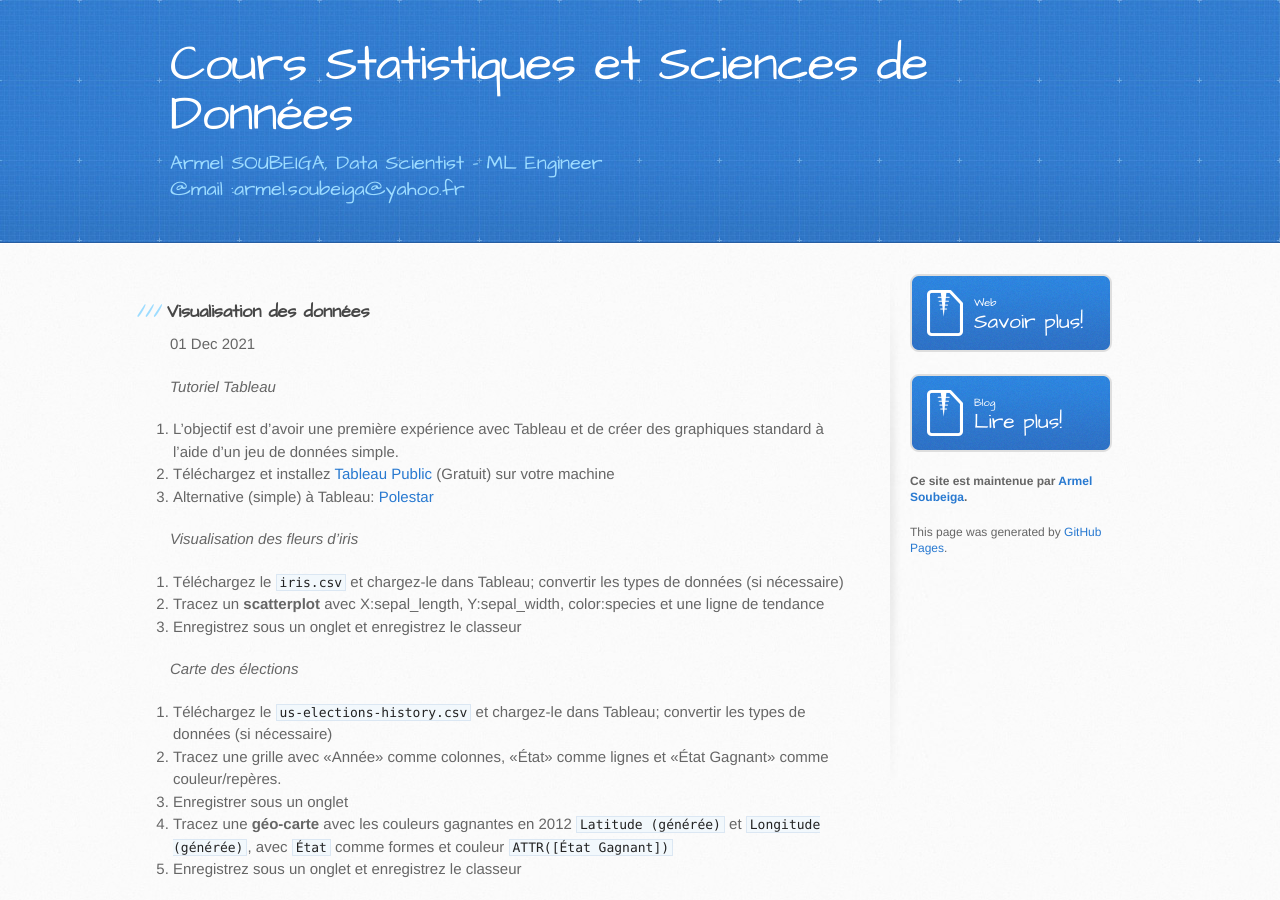
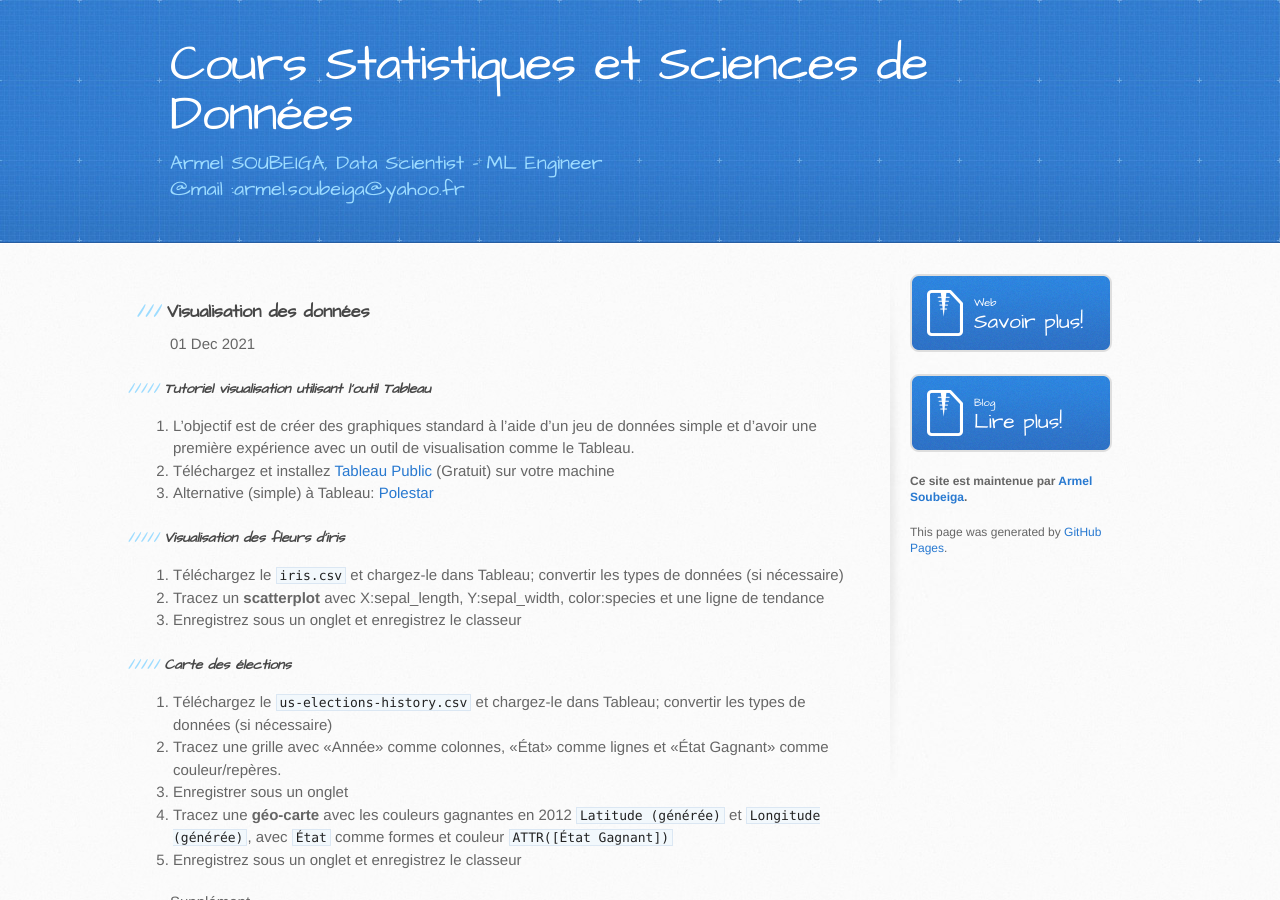
Before and after one commit to armelsoubeiga/Cours, a Jekyll site: the page built from dataviz/_posts/2021-12-11-Visualisation-des-données.md, in a window 1280 px wide and 900 px high. Built offline with Jekyll 4.4.1, drawn with Linux system fonts in a browser that asks for light colours.

Commit message:
Add files via upload

```diff
--- a/dataviz/_posts/2021-12-11-Visualisation-des-données.md
+++ b/dataviz/_posts/2021-12-11-Visualisation-des-données.md
@@ -4,19 +4,19 @@ title:  "Visualisation des données"
 date:   12/2021
 ---
 
-*Tutoriel Tableau*
+##### *Tutoriel visualisation utilisant l'outil Tableau*
 
-1. L'objectif est d'avoir une première expérience avec Tableau et de créer des graphiques standard à l'aide d'un jeu de données simple.
+1. L'objectif est de créer des graphiques standard à l'aide d'un jeu de données simple et d'avoir une première expérience avec un outil de visualisation comme le Tableau.
 2. Téléchargez et installez [Tableau Public](https://public.tableau.com/) (Gratuit) sur votre machine
 3. Alternative (simple) à Tableau: [Polestar](http://vega.github.io/polestar/)
 
-*Visualisation des fleurs d'iris*
+##### *Visualisation des fleurs d'iris*
 
-1. Téléchargez le [`iris.csv`](data/iris.csv) et chargez-le dans Tableau; convertir les types de données (si nécessaire)
+1. Téléchargez le [`iris.csv`](DataViz/data/iris.csv) et chargez-le dans Tableau; convertir les types de données (si nécessaire)
 2. Tracez un **scatterplot** avec X:sepal_length, Y:sepal_width, color:species et une ligne de tendance
 3. Enregistrez sous un onglet et enregistrez le classeur
 
-*Carte des élections*
+##### *Carte des élections*
 
 1. Téléchargez le [`us-elections-history.csv`](data/us-elections-history.csv) et chargez-le dans Tableau; convertir les types de données (si nécessaire)
 2. Tracez une grille avec «Année» comme colonnes, «État» comme lignes et «État Gagnant» comme couleur/repères.
@@ -26,7 +26,7 @@ date:   12/2021
 
 Supplément
 
-*Visualisations des marchés boursiers*
+##### *Visualisations des marchés boursiers*
 
 1. Téléchargez le [`stocks.csv`](data/stocks.csv) et chargez-le dans Tableau; convertir les types de données (si nécessaire)
 2. Tracez un **graphique à lignes multiples** au fil du temps, pour toutes les actions dans une couleur différente, regroupées par société
@@ -34,7 +34,7 @@ Supplément
 4. **Votre propre carte**!
 5. Enregistrez sous un onglet et enregistrez le classeur
 
-*Ensemble de données mondial Superstore*
+##### *Ensemble de données mondial Superstore*
 
 1. Téléchargez le [`Global-Superstore-Orders-2016.xlsx`](data/Global-Superstore-Orders-2016.xlsx) et chargez-le dans Tableau; joindre des ensembles de données (si nécessaire)
 2. Trouvez une histoire / sélection intéressante avec cet ensemble de données
```
